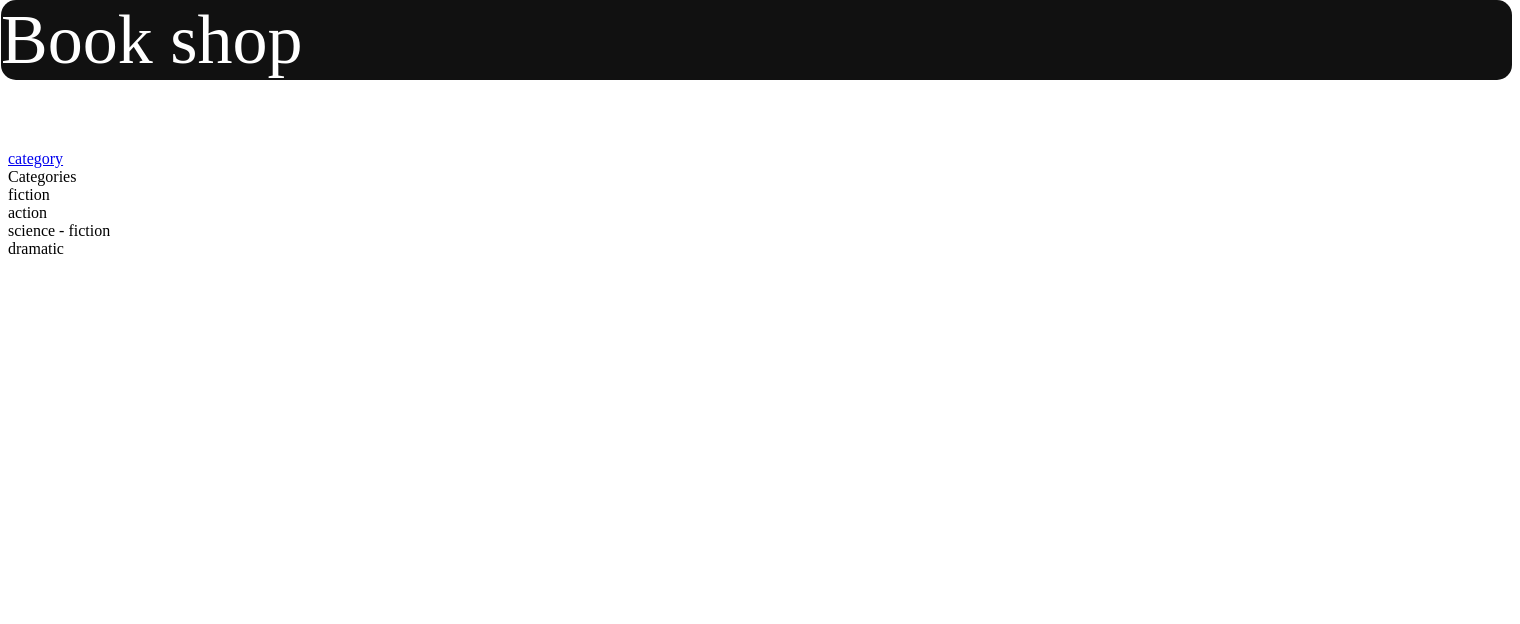
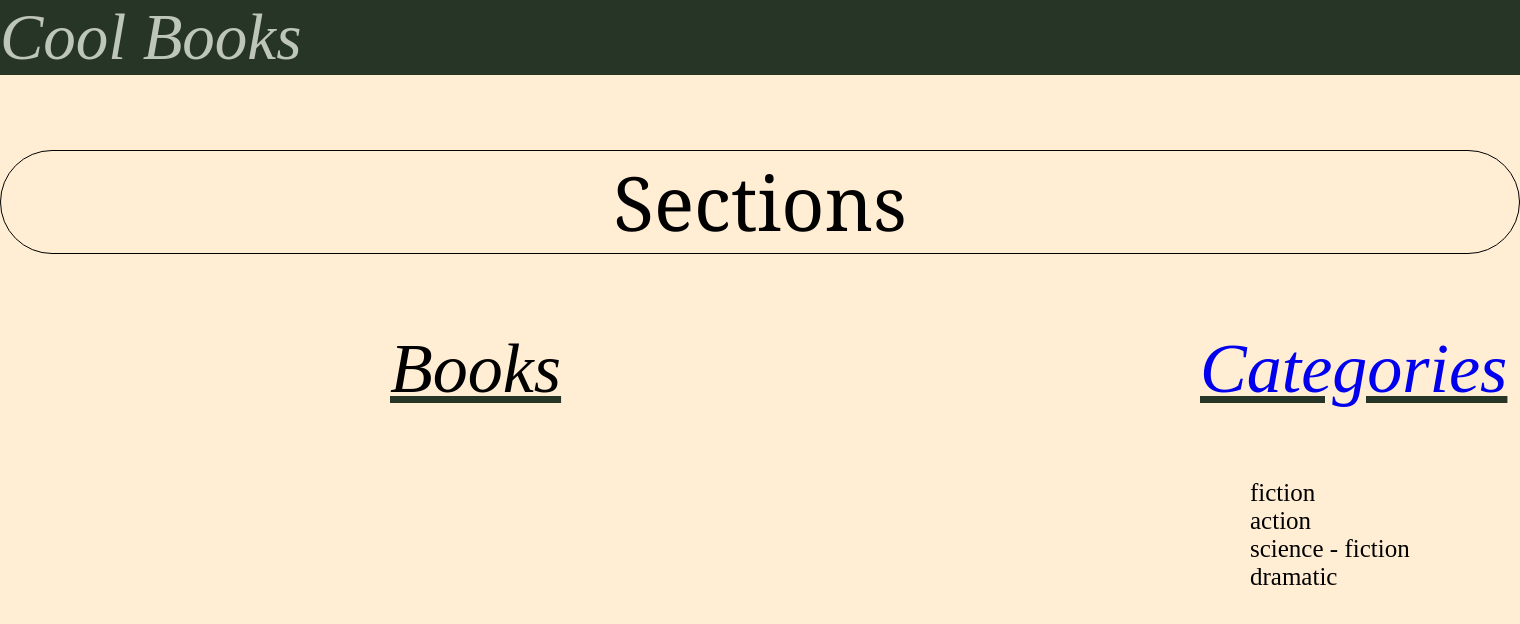
Before and after one commit to ItProgrammist/MyImages, a Django app: page / in a window 1520 px wide. Shown: the top 624 px of the page. Run offline with Django 3.2, Linux system fonts and the light colour scheme; data comes from the database, SQL or seed files in the repository.

Commit message:
Изменил шаблон

```diff
--- a/templates/index.html
+++ b/templates/index.html
@@ -2,37 +2,63 @@
 <html lang="UTF=8">
 <head>
 	<title>Book shop</title>
+    <link rel="shortcut icon" href="book-icon.png" type="png">
     <style>
-         .header p {
-             color: white;
-         }
-         .header a{
-             font-size: 20px;
-             color: papayawhip;
-             text-decoration: none;
-             margin-left: 850px;
-         }
-         .header{
-    	    font-size: 70px;
-            margin-top: -70px;
-            margin-left: -7px;
-            background: #111111;
-            border-radius: 15px;
-             .r li{
-                 font-size: 220px;
-             }
+         body{
+	margin: 0;
+	height: 100%;
+	background: #ffeed4;
+}
 
-    }
+.Header p{
+	font-size: 65px;
+	margin-top: 10px;
+	color: #bec5b9;
+}
+
+.Header{
+	background: #273526;
+	margin-top: -10px;
+
+}
+
+.section{
+	font-size: 75px;
+	font-family: Cambria;
+	border: solid black 1px;
+	border-radius: 60px;
+}
+
+.Books{
+	font-size: 70px;
+	margin-left: 390px;
+	text-decoration: underline;
+	text-decoration-color: #273526;
+}
+
+.Categories{
+	font-size: 70px;
+	margin-left: 1200px;
+	margin-top: -150px;
+	text-decoration: underline;
+	text-decoration-color: #273526;
+}
+.r{
+    margin-left: 1250px;
+    font-size: 25px ;
+}
     </style>
 </head>
 <body>
-<div class="header">
-    <p>Book shop</p>
+<div class="Header">
+	<i><p>Cool Books</p></i>
 </div>
-    <div>
-        <a href = "http://127.0.0.1:8000/categories/">category</a>
-    </div>
-    {{  text }}
+	<div class="Section">
+	<p class="section" align="center">Sections</p>
+	<i><p class="Books">Books</p></i>
+        <a href = "http://127.0.0.1:8000/categories/"><i><p class="Categories">Categories</p></i></a>
+	</div>
+</body>
     <div class="r">
     {% for category in categories %}
         <a>{{ category.name }}</a><br>
```
